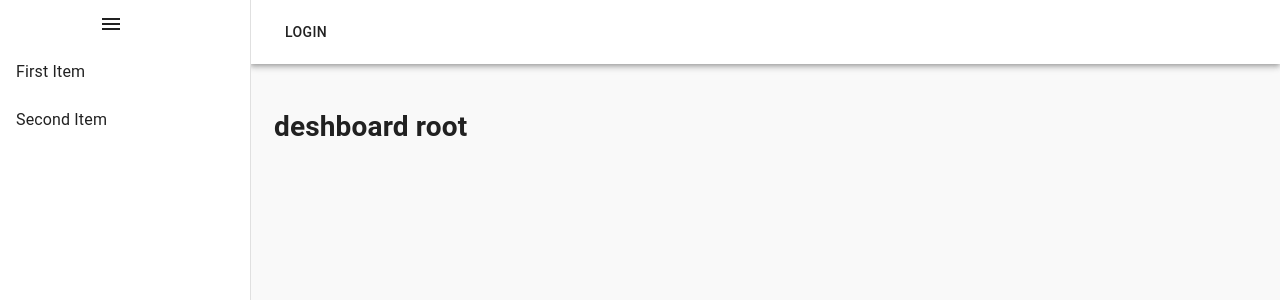
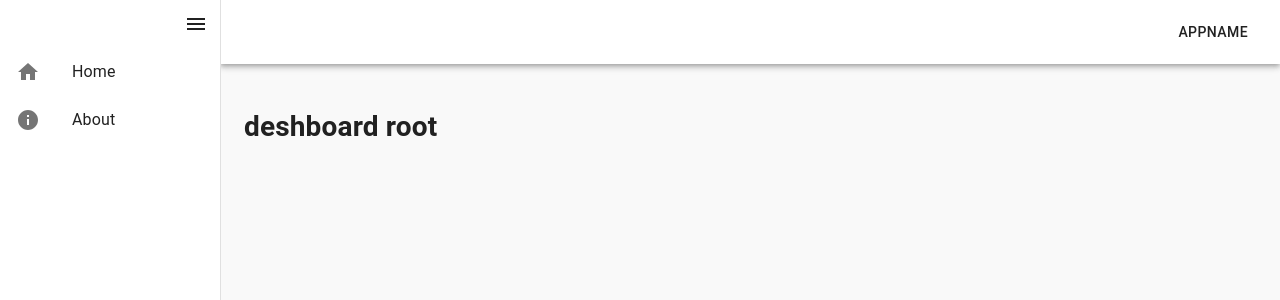
Before and after one commit to rumpapl/albright-portal-demo, a React (Create React App) app: page / in a window 1280 px wide. Shown: the top 300 px of the page. Built offline with nearby package versions, Linux system fonts and the light colour scheme.

Commit message:
worked on setting side-bar items as link

```diff
--- /dev/null
+++ b/src/assets/icons/about.jsx
@@ -0,0 +1,4 @@
+import { Info } from "@material-ui/icons";
+
+const AboutIcon =  Info;
+export default AboutIcon;
--- /dev/null
+++ b/src/assets/icons/home.jsx
@@ -0,0 +1,13 @@
+import React from "react";
+import SvgIcon from "@material-ui/core/SvgIcon";
+
+
+function HomeIcon(props) {
+    return (
+      <SvgIcon {...props}>
+        <path d="M10 20v-6h4v6h5v-8h3L12 3 2 12h3v8z" />
+      </SvgIcon>
+    );
+  }
+
+export default HomeIcon;
--- /dev/null
+++ b/src/config/side-bar-items.js
@@ -0,0 +1,19 @@
+import HomeIcon from "../assets/icons/home";
+import AboutIcon from "../assets/icons/about";
+
+
+const SIDE_BAR_ITEMS=[
+    {
+        id: '',
+        path: '/',
+        title: 'Home',
+        icon: <HomeIcon/>,
+    },
+    {
+        id: '',
+        path: '/about',
+        title: 'About',
+        icon: <AboutIcon/>,
+    },
+];
+export default SIDE_BAR_ITEMS;
--- a/src/layouts/landing/elements.jsx
+++ b/src/layouts/landing/elements.jsx
@@ -3,5 +3,4 @@ import Box from '@material-ui/core/Box';
 
 export const RootContainer = styled(Box)(({theme})=>({
     width: '100%',
-    maxWidth: theme.breakpoints.values.xl,
 }));
--- a/src/layouts/landing/index.jsx
+++ b/src/layouts/landing/index.jsx
@@ -6,8 +6,9 @@ import { makeStyles } from "@material-ui/core/styles";
 import classNames from "classnames";
 import SideBar from "./navBar/sidebar";
 import TopBar from "./navBar/topBar";
+import {RootContainer} from './elements';
 
-const drawerWidth = 250;
+const drawerWidth = 220;
 
 const useStyles = makeStyles((theme) => ({
     content: {
@@ -38,7 +39,7 @@ const LandingLayout = ({ children }) => {
     }
 
     return (
-        <div>
+        <RootContainer>
             <CssBaseline />
             <TopBar
                 open={open}
@@ -58,7 +59,7 @@ const LandingLayout = ({ children }) => {
             >
                 {children}
             </main>
-        </div>
+        </RootContainer>
     );
 };
 
--- a/src/layouts/landing/navBar/sidebar/elements.jsx
+++ b/src/layouts/landing/navBar/sidebar/elements.jsx
@@ -0,0 +1,8 @@
+import Box from "@material-ui/core/Box";
+import { withStyles, styled } from "@material-ui/core/styles";
+
+export const DrawerHeader=styled(Box)(({theme})=>({
+    display: 'flex',
+    justifyContent: 'space-between',
+    alignItems: 'center'
+}))
--- a/src/layouts/landing/navBar/sidebar/index.jsx
+++ b/src/layouts/landing/navBar/sidebar/index.jsx
@@ -1,35 +1,42 @@
-import React, { useState } from 'react';
+import React, { Fragment, useState } from 'react';
 import PropTypes from 'prop-types';
+import {Link} from 'react-router-dom';
 import {
-    Typography,
   IconButton,
   Drawer,
   List,
   ListItem,
+  ListItemIcon,
   ListItemText,
 } from "@material-ui/core";
 import { makeStyles } from "@material-ui/core/styles";
 import MenuIcon from "@material-ui/icons/Menu";
 
+// internal imports
+import SIDE_BAR_ITEMS from '../../../../config/side-bar-items';
+import { DrawerHeader } from './elements';
+
 const useStyles = makeStyles((theme) => ({
   menuButton: {
-      marginRight: theme.spacing(2)
+    justifyContent: 'flex-end',
+    // "&:hover": {
+    //   backgroundColor: "inherit !important;"
+    // }
   },
-    title: {
-      marginRight: "auto"
-    },
+
   drawer: {
-      width: ({drawerWidth})=>drawerWidth
+    width: ({ drawerWidth }) => drawerWidth
   }
 }));
 
 const SideBar = (props) => {
-    const{ open, onClose, onOpen, drawerWidth} = props;
+  const { open, onClose, onOpen, drawerWidth } = props;
   const classes = useStyles({ drawerWidth: drawerWidth });
 
   return (
     <Drawer open={open} onClose={onClose} variant="persistent">
-
+      <DrawerHeader>
+        <div />
         {open && (
           <IconButton
             edge="start"
@@ -40,13 +47,27 @@ const SideBar = (props) => {
             <MenuIcon />
           </IconButton>
         )}
+      </DrawerHeader>
       <List disablePadding className={classes.drawer}>
-          <ListItem button>
-            <ListItemText primary="First Item" />
+        {
+          SIDE_BAR_ITEMS.map((item) => {
+            const { id, title, path, icon } = item;
+            return (
+              <Fragment key={id}>
+                <ListItem
+                  button
+                  to={path}
+                  component={Link}
+                >
+                  <ListItemIcon>{icon}</ListItemIcon>
+                  <ListItemText primary={title} />
                 </ListItem>
-          <ListItem button>
-            <ListItemText primary="Second Item" />
-          </ListItem>
+              </Fragment>
+            );
+
+          })
+        }
+
       </List>
     </Drawer>
   )
--- a/src/layouts/landing/navBar/topBar/index.jsx
+++ b/src/layouts/landing/navBar/topBar/index.jsx
@@ -6,6 +6,7 @@ import {
     AppBar,
     Toolbar,
     IconButton,
+    Box
 } from "@material-ui/core";
 import { makeStyles } from "@material-ui/core/styles";
 import MenuIcon from "@material-ui/icons/Menu";
@@ -19,8 +20,8 @@ const useStyles = makeStyles((theme) => ({
         })
     },
     appBarShift: {
-        width: ({ drawerWidth }) =>`calc(100% - ${drawerWidth}px)`,
-        marginLeft: ({drawerWidth})=>drawerWidth,
+        width: ({ drawerWidth }) => `calc(100% - ${drawerWidth}px)`,
+        marginLeft: ({ drawerWidth }) => drawerWidth,
         transition: theme.transitions.create(["margin", "width"], {
             easing: theme.transitions.easing.easeOut,
             duration: theme.transitions.duration.enteringScreen
@@ -29,11 +30,14 @@ const useStyles = makeStyles((theme) => ({
     menuButton: {
         marginRight: theme.spacing(2)
     },
+    toolbar:{
+        justifyContent: 'space-between',
+    }
 
 }));
 
 const TopBar = (props) => {
-    const{ open,  onOpen, drawerWidth} = props;
+    const { open, onOpen, drawerWidth } = props;
     const classes = useStyles({ drawerWidth: drawerWidth });
 
     return (
@@ -42,7 +46,9 @@ const TopBar = (props) => {
             color="paper"
             className={classNames(classes.appBar, { [classes.appBarShift]: open })}
         >
-        <Toolbar>
+            <Toolbar
+            classes={{root: classes.toolbar}}
+            >
                 {!open && (
                     <IconButton
                         edge="start"
@@ -53,7 +59,8 @@ const TopBar = (props) => {
                         <MenuIcon />
                     </IconButton>
                 )}
-            <Button color="inherit">Login</Button>
+                <div />
+                <Button color="inherit">AppName</Button>
             </Toolbar>
         </AppBar>
     )
```
Lines whose indentation alone changed are shown as unchanged.
